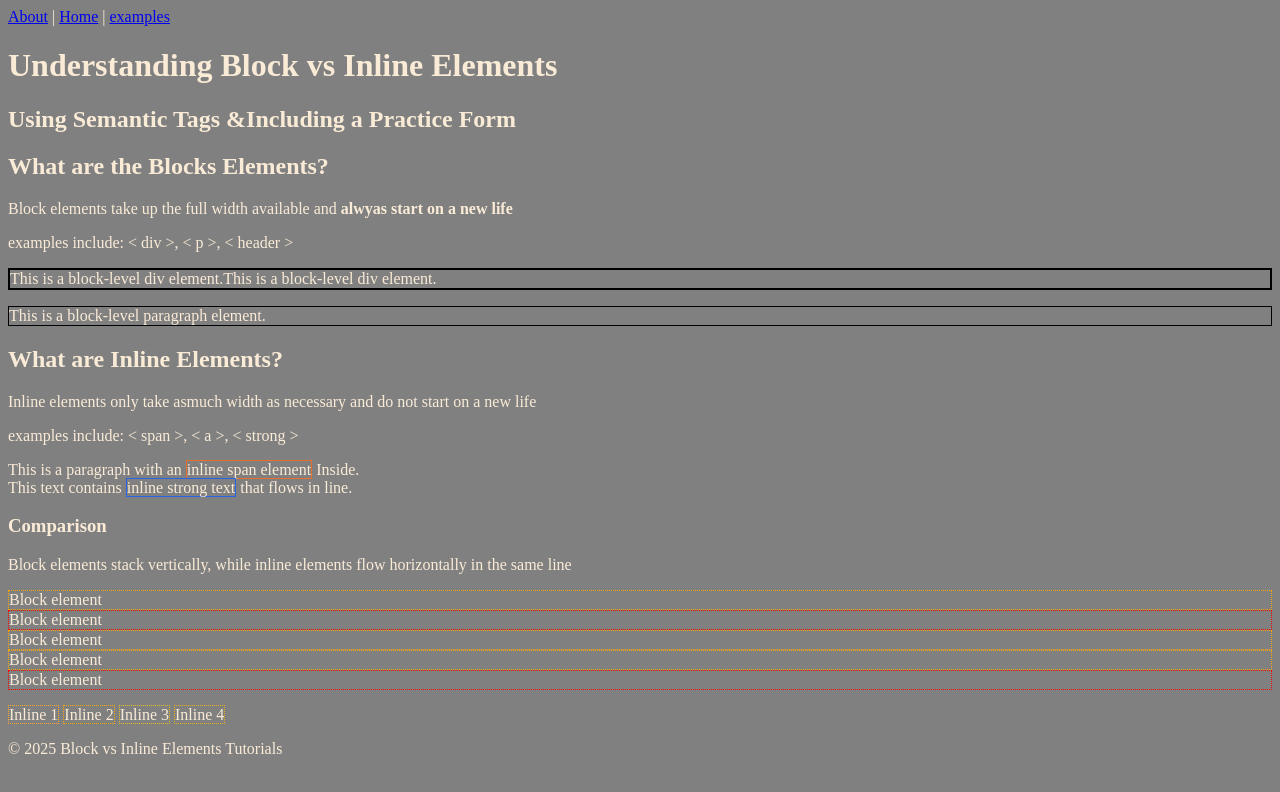
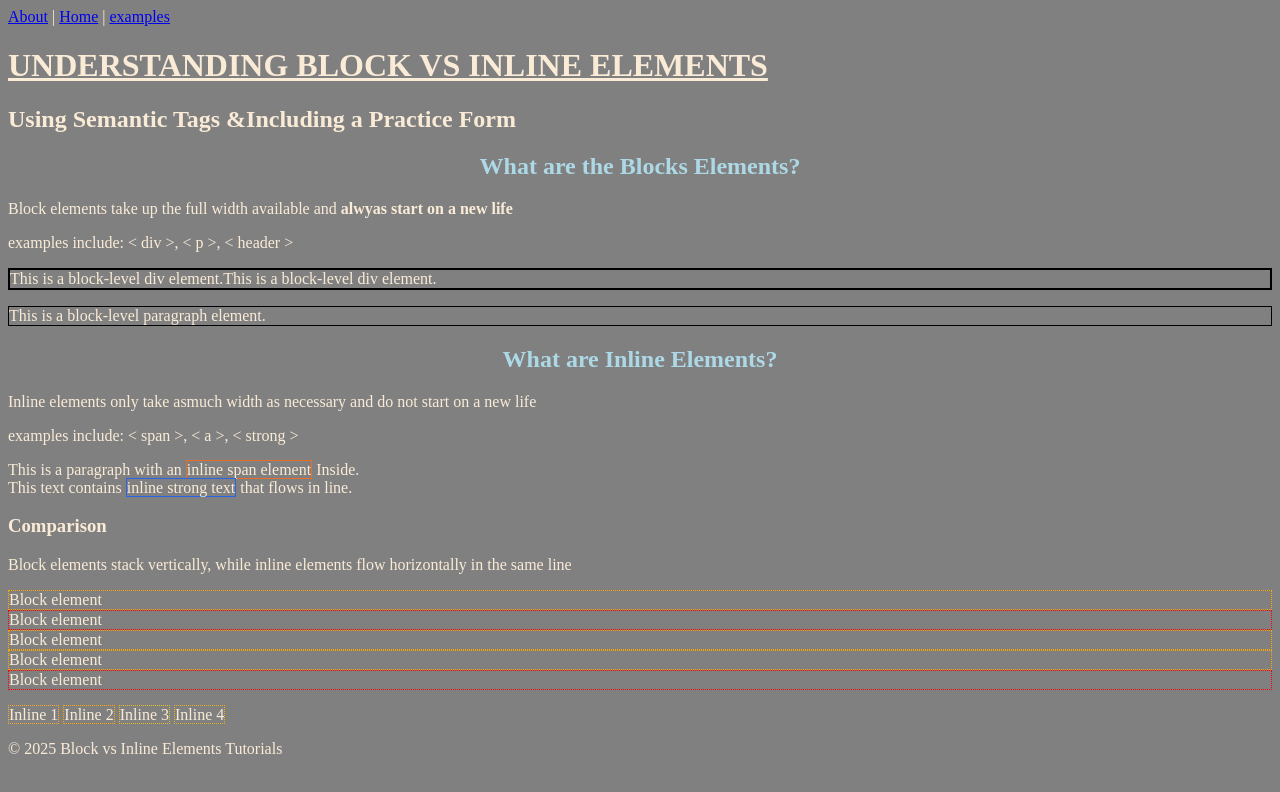
Before and after one commit to Yosmar67/INLINE-VS-BLOCK, a plain HTML site: page index.html in a window 1280 px wide. Drawn offline with Linux system fonts and the light colour scheme.

Commit message:
cneter text

```diff
--- a/css/style.css
+++ b/css/style.css
@@ -2,3 +2,11 @@ body {
     background-color: gray;
     color: antiquewhite;
 }
+#mian-title {
+    text-decoration: underline;
+    text-transform: uppercase;
+}
+.centered-heading {
+    text-align: center;
+    color: lightblue;
+}
--- a/index.html
+++ b/index.html
@@ -13,15 +13,15 @@
             <a href="index.html">Home</a> |
             <a href="examples.html">examples</a>
         </nav>
-        <h1>Understanding Block vs Inline Elements</h1>
+        <h1 id="mian-title">Understanding Block vs Inline Elements</h1>
         <h2>Using Semantic Tags &amp;Including a Practice Form</h2>
-        <h2>What are the Blocks Elements?</h2>
+        <h2 class="centered-heading">What are the Blocks Elements?</h2>
         <p>Block elements take up the full width available and <b>alwyas start on a new life</b></p>
         <p>examples include: < div >, < p >, < header > </header></p>
         <div style="border: 2px solid rgb(0, 0, 0);">This is a block-level div element.</span>This is a block-level div element.</div>
         <p style="border: 1px solid black;">This is a block-level paragraph element.</p>
 
-        <h2>What are Inline Elements?</h2>
+        <h2 class="centered-heading">What are Inline Elements?</h2>
         <p>Inline elements only take asmuch width as necessary and do not start on a new life</p>
         <p>examples include: < span >, < a >, < strong > </p>
         <div>
```
Also changed, not shown: about.html (+1 -1 lines), examples.html (+2 -2 lines).
